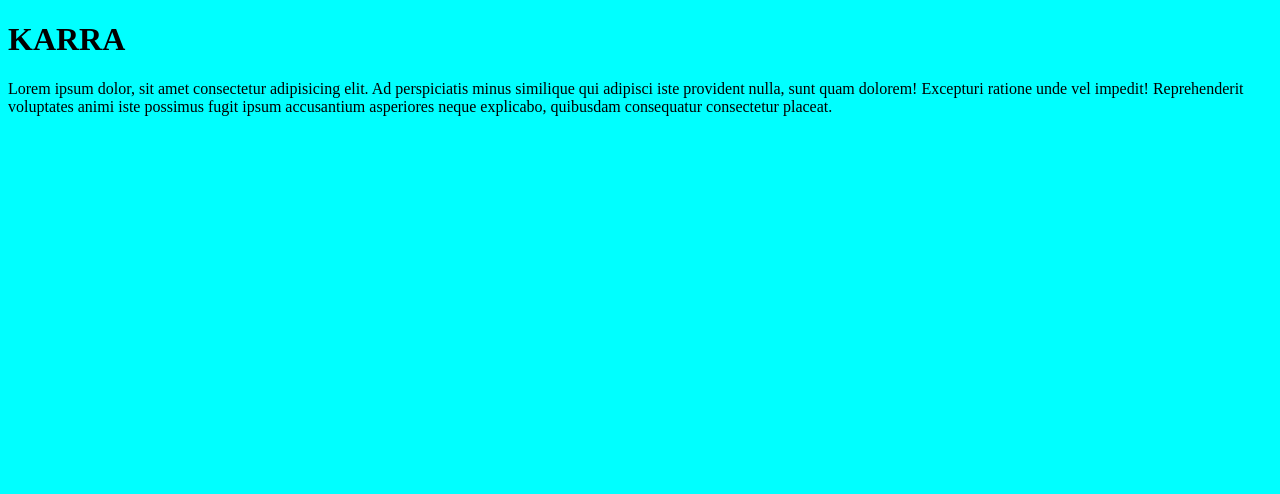
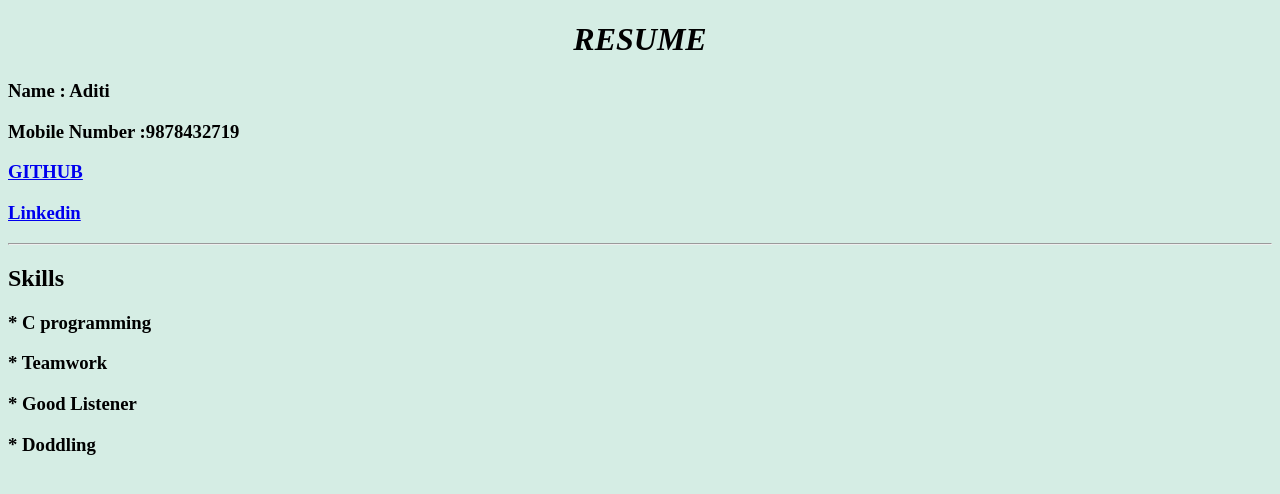
Before and after one commit to AditiK09/Resumev1, a plain HTML site: page index.html in a window 1280 px wide. Drawn offline with Linux system fonts and the light colour scheme.

Commit message:
made resume

```diff
--- a/index.html
+++ b/index.html
@@ -7,7 +7,16 @@
     <title>Aditi</title>
 </head>
 <body>
-    <h1>KARRA</h1>
-    <p>Lorem ipsum dolor, sit amet consectetur adipisicing elit. Ad perspiciatis minus similique qui adipisci iste provident nulla, sunt quam dolorem! Excepturi ratione unde vel impedit! Reprehenderit voluptates animi iste possimus fugit ipsum accusantium asperiores neque explicabo, quibusdam consequatur consectetur placeat.</p>
+   <h1><b>RESUME</b></h1>
+   <h3>Name : Aditi </h3>
+   <h3>Mobile Number :9878432719</h3>
+   <h3><a href="https://github.com/AditiK09" target="_blank"> GITHUB</a></h3>
+   <h3> <a href="https://www.linkedin.com/in/aditi-b391a52a4/">Linkedin</a></h3>
+   <hr>
+  <h2>Skills</h2>
+  <h3>* C programming</h3>
+  <h3>* Teamwork</h3>
+  <h3>* Good Listener</h3>
+  <h3>* Doddling</h3>
 </body>
 </html>
--- a/style.css
+++ b/style.css
@@ -1,3 +1,9 @@
+
+h1{
+     text-align: center;
+     font-size: xx-large;
+     font-style: oblique;
+}
 body{
-    background-color: aqua ;
+    background-color: rgb(213, 237, 228) ;
 }
```
